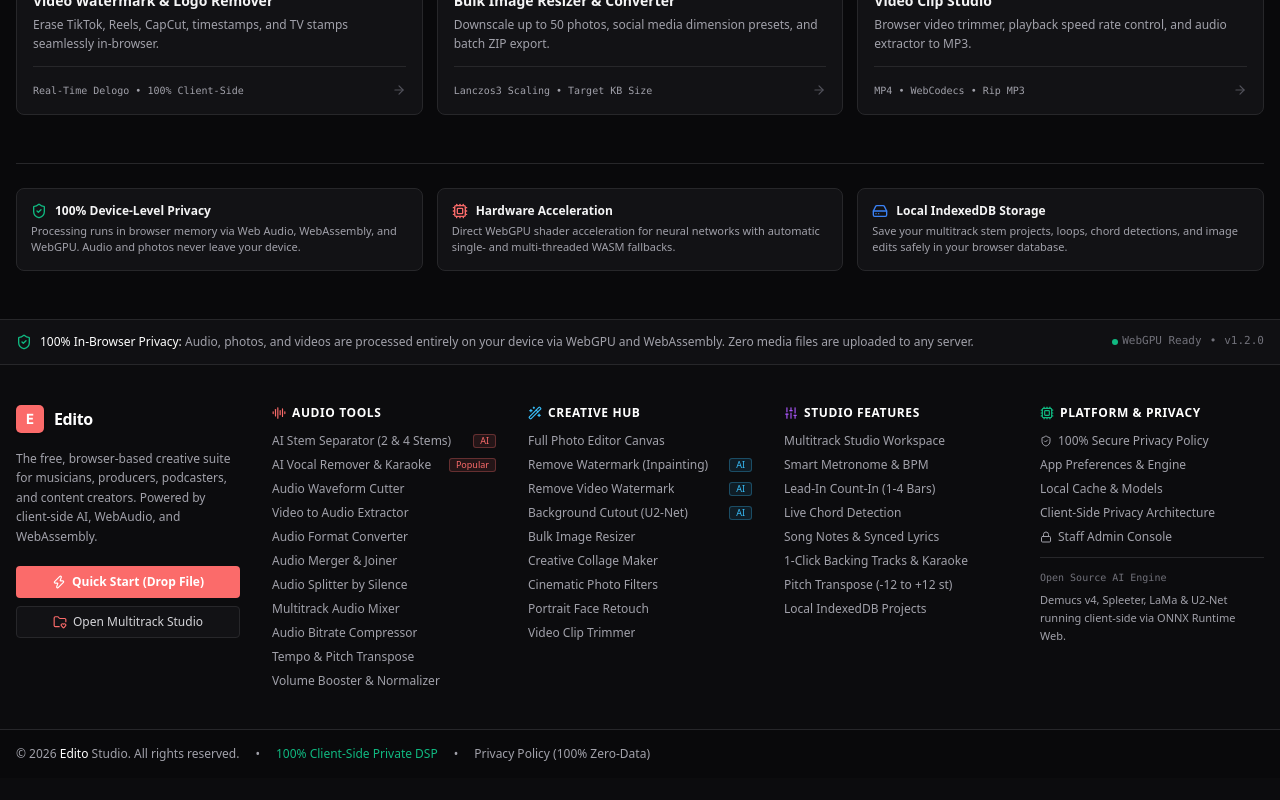
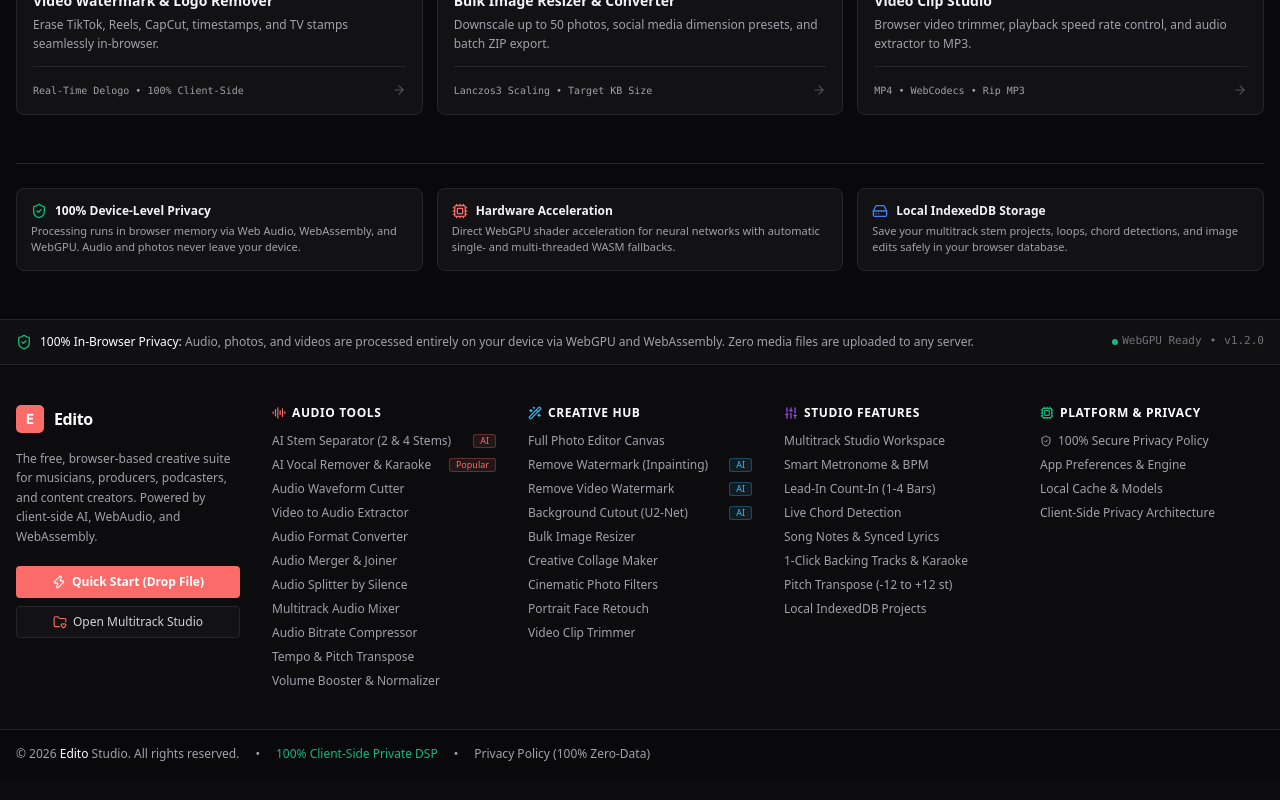
Before and after one commit to ayushshinde13/edit_studio, a Next.js app in the folder frontend/: page / in a window 1280 px wide. Shown: the part 727-1527 px from the top of the page. Built offline with nearby package versions, Linux system fonts and the light colour scheme; no server answers.

Commit message:
chore: remove staff admin console and open source ai engine from footer

```diff
--- a/frontend/src/design-system/layouts/footer.tsx
+++ b/frontend/src/design-system/layouts/footer.tsx
@@ -21,7 +21,6 @@ import {
   ShieldCheck,
   Cpu,
   Zap,
-  Lock,
 } from "lucide-react";
 
 interface FooterProps {
@@ -71,7 +70,6 @@ export function Footer({ onOpenQuickCreate }: FooterProps = {}) {
     { label: "App Preferences & Engine", href: "/settings" },
     { label: "Local Cache & Models", href: "/settings" },
     { label: "Client-Side Privacy Architecture", href: "/privacy" },
-    { label: "Staff Admin Console", href: "/admin/login", icon: Lock },
   ];
 
   return (
@@ -226,15 +224,6 @@ export function Footer({ onOpenQuickCreate }: FooterProps = {}) {
                 </li>
               ))}
             </ul>
-
-            <div className="pt-3 border-t border-[#e5e7eb] dark:border-[#27272a] space-y-1.5">
-              <span className="text-[10px] text-[#9ca3af] dark:text-[#71717a] font-mono block">
-                Open Source AI Engine
-              </span>
-              <p className="text-[11px] text-[#6b7280] dark:text-[#a1a1aa] leading-relaxed">
-                Demucs v4, Spleeter, LaMa & U2-Net running client-side via ONNX Runtime Web.
-              </p>
-            </div>
           </div>
         </div>
       </div>
```
